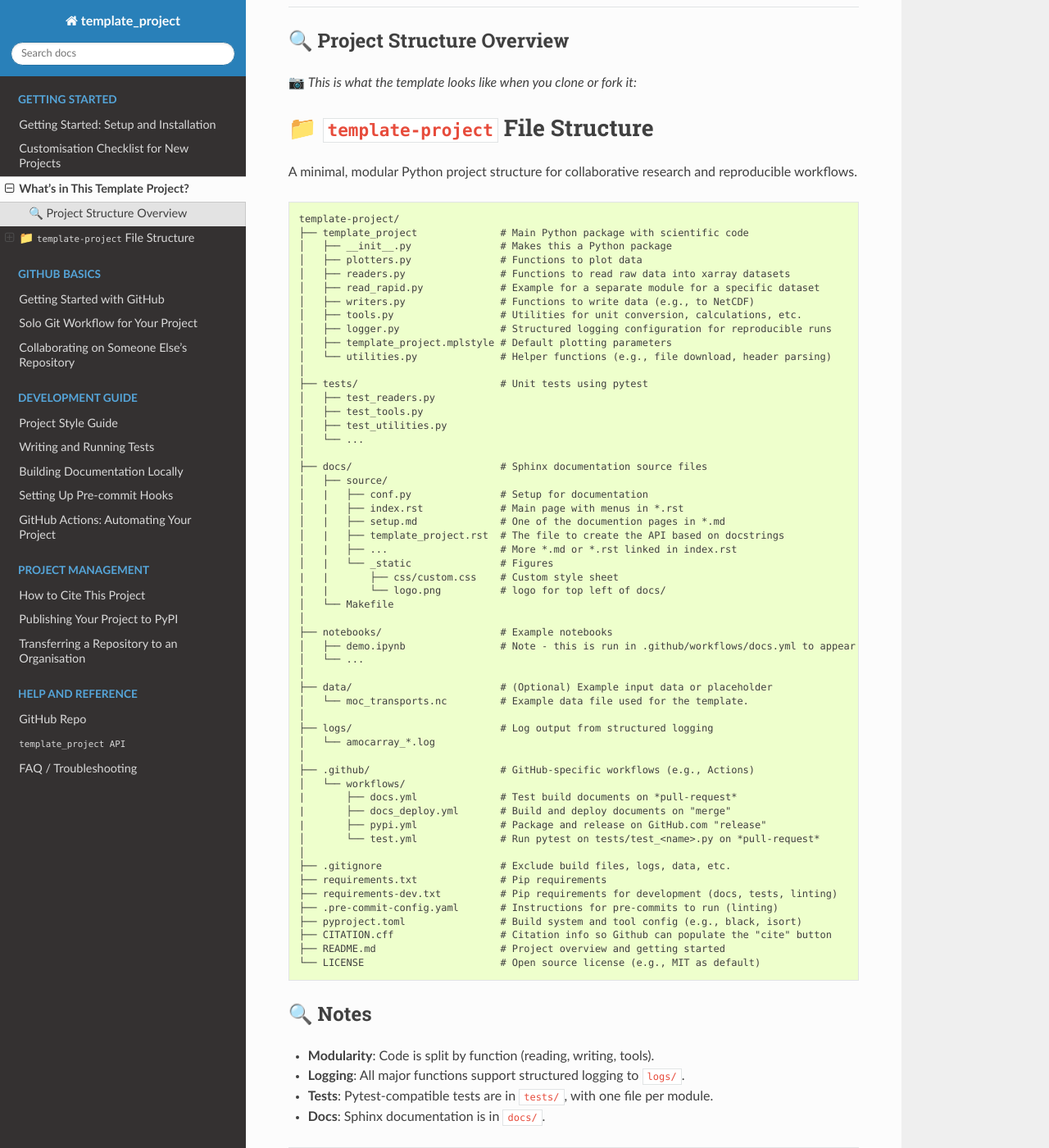
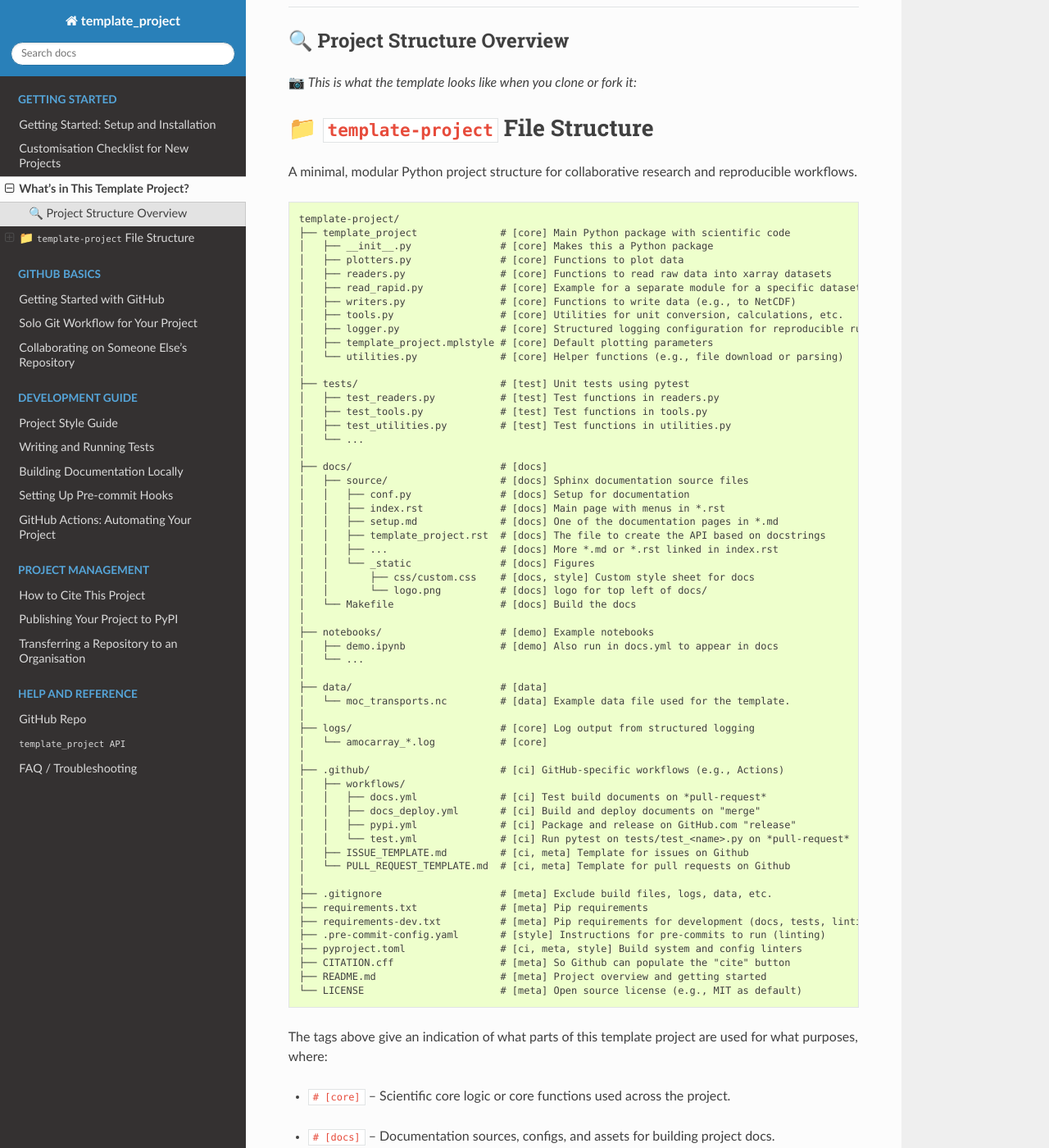
Before and after one commit to eleanorfrajka/template-project, a Sphinx documentation site: the page built from docs/source/project_structure.md, in a window 1280 px wide and 1400 px high, scrolled down 321 px. Shown: the whole window at 82% size. Built offline with Sphinx 7.4.7 and the Read the Docs theme 3.1.0, drawn with Linux system fonts in a browser that asks for light colours; pages that are not in the unit, such as notebooks, are missing from menus; some of the changed text lies outside the part shown.

Commit message:
docs update details on project structure

````diff
--- a/docs/source/project_structure.md
+++ b/docs/source/project_structure.md
@@ -15,61 +15,76 @@ A minimal, modular Python project structure for collaborative research and repro
 
 ```
 template-project/
-├── template_project              # Main Python package with scientific code
-│   ├── __init__.py               # Makes this a Python package
-│   ├── plotters.py               # Functions to plot data
-│   ├── readers.py                # Functions to read raw data into xarray datasets
-│   ├── read_rapid.py             # Example for a separate module for a specific dataset
-│   ├── writers.py                # Functions to write data (e.g., to NetCDF)
-│   ├── tools.py                  # Utilities for unit conversion, calculations, etc.
-│   ├── logger.py                 # Structured logging configuration for reproducible runs
-│   ├── template_project.mplstyle # Default plotting parameters
-│   └── utilities.py              # Helper functions (e.g., file download, header parsing)
+├── template_project              # [core] Main Python package with scientific code
+│   ├── __init__.py               # [core] Makes this a Python package
+│   ├── plotters.py               # [core] Functions to plot data
+│   ├── readers.py                # [core] Functions to read raw data into xarray datasets
+│   ├── read_rapid.py             # [core] Example for a separate module for a specific dataset
+│   ├── writers.py                # [core] Functions to write data (e.g., to NetCDF)
+│   ├── tools.py                  # [core] Utilities for unit conversion, calculations, etc.
+│   ├── logger.py                 # [core] Structured logging configuration for reproducible runs
+│   ├── template_project.mplstyle # [core] Default plotting parameters
+│   └── utilities.py              # [core] Helper functions (e.g., file download or parsing)
 │
-├── tests/                        # Unit tests using pytest
-│   ├── test_readers.py
-│   ├── test_tools.py
-│   ├── test_utilities.py
+├── tests/                        # [test] Unit tests using pytest
+│   ├── test_readers.py           # [test] Test functions in readers.py
+│   ├── test_tools.py             # [test] Test functions in tools.py
+│   ├── test_utilities.py         # [test] Test functions in utilities.py
 │   └── ...
 │
-├── docs/                         # Sphinx documentation source files
-│   ├── source/
-│   |   ├── conf.py               # Setup for documentation
-│   |   ├── index.rst             # Main page with menus in *.rst
-│   |   ├── setup.md              # One of the documention pages in *.md
-│   |   ├── template_project.rst  # The file to create the API based on docstrings
-│   |   ├── ...                   # More *.md or *.rst linked in index.rst
-│   |   └── _static               # Figures
-|   |       ├── css/custom.css    # Custom style sheet
-|   |       └── logo.png          # logo for top left of docs/
-│   └── Makefile
+├── docs/                         # [docs]
+│   ├── source/                   # [docs] Sphinx documentation source files
+│   │   ├── conf.py               # [docs] Setup for documentation
+│   │   ├── index.rst             # [docs] Main page with menus in *.rst
+│   │   ├── setup.md              # [docs] One of the documentation pages in *.md
+│   │   ├── template_project.rst  # [docs] The file to create the API based on docstrings
+│   │   ├── ...                   # [docs] More *.md or *.rst linked in index.rst
+│   │   └── _static               # [docs] Figures
+│   │       ├── css/custom.css    # [docs, style] Custom style sheet for docs
+│   │       └── logo.png          # [docs] logo for top left of docs/
+│   └── Makefile                  # [docs] Build the docs
 │
-├── notebooks/                    # Example notebooks
-│   ├── demo.ipynb                # Note - this is run in .github/workflows/docs.yml to appear in index.rst as demo-output.ipynb
+├── notebooks/                    # [demo] Example notebooks
+│   ├── demo.ipynb                # [demo] Also run in docs.yml to appear in docs
 │   └── ...
 │
-├── data/                         # (Optional) Example input data or placeholder
-│   └── moc_transports.nc         # Example data file used for the template.
+├── data/                         # [data]
+│   └── moc_transports.nc         # [data] Example data file used for the template.
 │
-├── logs/                         # Log output from structured logging
-│   └── amocarray_*.log
+├── logs/                         # [core] Log output from structured logging
+│   └── amocarray_*.log           # [core]
 │
-├── .github/                      # GitHub-specific workflows (e.g., Actions)
-│   └── workflows/
-|       ├── docs.yml              # Test build documents on *pull-request*
-|       ├── docs_deploy.yml       # Build and deploy documents on "merge"
-|       ├── pypi.yml              # Package and release on GitHub.com "release"
-│       └── test.yml              # Run pytest on tests/test_<name>.py on *pull-request*
+├── .github/                      # [ci] GitHub-specific workflows (e.g., Actions)
+│   ├── workflows/
+│   │   ├── docs.yml              # [ci] Test build documents on *pull-request*
+│   │   ├── docs_deploy.yml       # [ci] Build and deploy documents on "merge"
+│   │   ├── pypi.yml              # [ci] Package and release on GitHub.com "release"
+│   │   └── test.yml              # [ci] Run pytest on tests/test_<name>.py on *pull-request*
+│   ├── ISSUE_TEMPLATE.md         # [ci, meta] Template for issues on Github
+│   └── PULL_REQUEST_TEMPLATE.md  # [ci, meta] Template for pull requests on Github
 │
-├── .gitignore                    # Exclude build files, logs, data, etc.
-├── requirements.txt              # Pip requirements
-├── requirements-dev.txt          # Pip requirements for development (docs, tests, linting)
-├── .pre-commit-config.yaml       # Instructions for pre-commits to run (linting)
-├── pyproject.toml                # Build system and tool config (e.g., black, isort)
-├── CITATION.cff                  # Citation info so Github can populate the "cite" button
-├── README.md                     # Project overview and getting started
-└── LICENSE                       # Open source license (e.g., MIT as default)
+├── .gitignore                    # [meta] Exclude build files, logs, data, etc.
+├── requirements.txt              # [meta] Pip requirements
+├── requirements-dev.txt          # [meta] Pip requirements for development (docs, tests, linting)
+├── .pre-commit-config.yaml       # [style] Instructions for pre-commits to run (linting)
+├── pyproject.toml                # [ci, meta, style] Build system and config linters
+├── CITATION.cff                  # [meta] So Github can populate the "cite" button
+├── README.md                     # [meta] Project overview and getting started
+└── LICENSE                       # [meta] Open source license (e.g., MIT as default)
 ```
+
+The tags above give an indication of what parts of this template project are used for what purposes, where:
+- `# [core]` – Scientific core logic or core functions used across the project.
+<!--- `# [api]` – Public-facing functions or modules users are expected to import and use.-->
+- `# [docs]` – Documentation sources, configs, and assets for building project docs.
+- `# [test]` – Automated tests for validating functionality.
+- `# [demo]` – Notebooks and minimal working examples for demos or tutorials.
+- `# [data]` – Sample or test data files.
+- `# [ci]` – Continuous integration setup (GitHub Actions).
+- `# [style]` – Configuration for code style, linting, and formatting.
+- `# [meta]` – Project metadata (e.g., citation info, license, README).
+
+**Note:** There are also files that you may end up generating but which don't necessarily appear in the project on GitHub.com (due to being ignored by your `.gitignore`).  These may include your environment (`venv/`, if you use pip and virtual environments), distribution files `dist/` for building packages to deploy on http://pypi.org, `htmlcov/` for coverage reports for tests, `template_project_efw.egg-info` for editable installs (e.g., `pip install -e .`).
 
 ## 🔍 Notes
 
--- a/pyproject.toml
+++ b/pyproject.toml
@@ -29,7 +29,6 @@ dynamic = [
 urls.documentation = "https://github.com/eleanorfrajka/template-project"
 urls.homepage = "https://github.com/eleanorfrajka/template-project"
 urls.repository = "https://github.com/eleanorfrajka/template-project"
-
 
 
 [tool.setuptools.packages.find]
````
Also changed, not shown: 1 other file.
